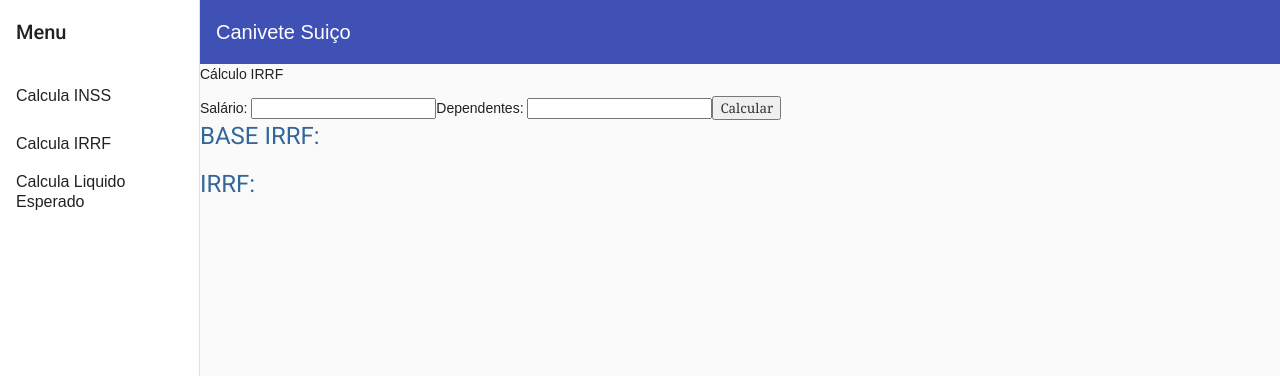
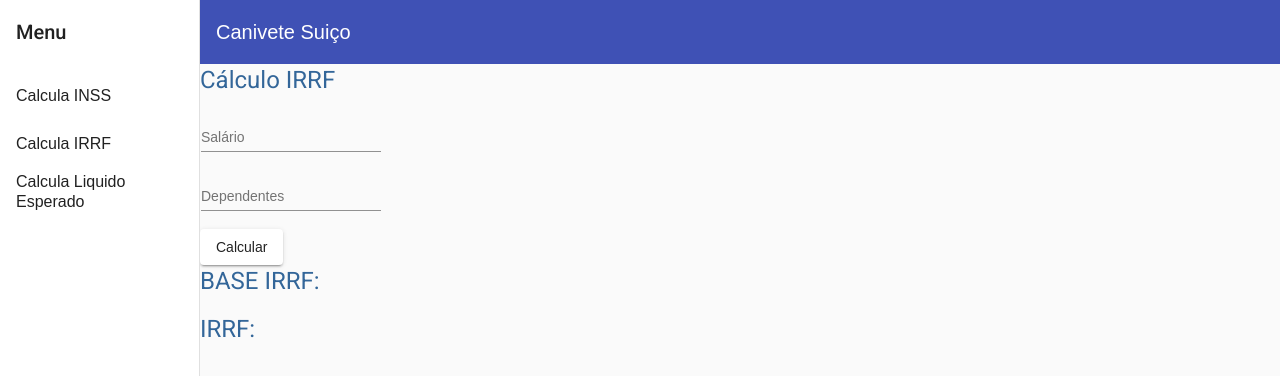
Before and after one commit to ismaelspaniol/canivete-suico, an Angular app: page /calcirrf in a window 1280 px wide. Shown: the top 376 px of the page. Built offline with nearby package versions, Linux system fonts and the light colour scheme; what angular-in-memory-web-api would draw is missing.

Commit message:
visual alterado

```diff
--- a/src/app/app.module.ts
+++ b/src/app/app.module.ts
@@ -22,6 +22,8 @@ import {MatSidenavModule} from '@angular/material/sidenav';
 import {MatListModule} from '@angular/material/list';
 import {MatButtonModule} from '@angular/material/button';
 import {MatIconModule} from '@angular/material/icon';
+import {MatInputModule} from '@angular/material/input';
+
 import { NavigationComponent } from './navigation/navigation.component';
 import { LayoutModule } from '@angular/cdk/layout';
 import { CalcInssComponent } from './calcs/calc-inss/calc-inss.component';
@@ -41,6 +43,7 @@ import { HomeComponent } from './home/home.component';
     MatListModule,
     MatButtonModule,
     MatIconModule,
+    MatInputModule,
 
     // The HttpClientInMemoryWebApiModule module intercepts HTTP requests
     // and returns simulated server responses.
--- a/src/app/calcs/calc-inss/calc-inss.component.html
+++ b/src/app/calcs/calc-inss/calc-inss.component.html
@@ -1,22 +1,19 @@
-<p>Cálculo de INSS</p>
+<h1>Cálculo de INSS</h1>
+<div>
+  <table cellspacing="0">
+    <tr>
+      <td>
+        <mat-form-field>
+          <mat-label>Salário</mat-label>
+          <input matInput #salario>
+        </mat-form-field>
+      </td>
+    </tr>
 
-<div>
-    <label>Salário:
-      <input #salario />
-    </label>
-
-    <button (click)="calc(salario.value); salario.value=''">
-      Calcular
-    </button>
-
-
-  </div>
-
-<ul>
-    <li *ngFor="let faixa of faixas">
-        <span class="badge">{{faixa.seq}}</span> {{faixa.aliquota}}
-    </li>
-  </ul>
+  </table>
+</div> <button mat-raised-button (click)="calc(salario.value); salario.value=''">
+  Calcular
+</button>
 
 <h1>BASE INSS: {{ baseInss }}</h1>
-<h1>{{ inss }}</h1>
+<h1>INSS DEVIDO: {{ inss }}</h1>
--- a/src/app/calcs/calc-irrf/calc-irrf.component.html
+++ b/src/app/calcs/calc-irrf/calc-irrf.component.html
@@ -1,19 +1,31 @@
-<p>Cálculo IRRF</p>
+<h1>
+  Cálculo IRRF
+</h1>
+
+
+
 <div>
-  <label>Salário:
-    <input #salario />
-  </label>
-
-  <label>Dependentes:
-    <input #dependentes />
-  </label>
-
-  <button (click)="calc(salario.value, dependentes.value); salario.value=''">
-    Calcular
-  </button>
-
-</div>
-
+  <table cellspacing="0">
+    <tr>
+      <td>
+        <mat-form-field>
+          <mat-label>Salário</mat-label>
+          <input matInput #salario>
+        </mat-form-field>
+      </td>
+    </tr>
+    <tr>
+      <td>
+        <mat-form-field>
+          <mat-label>Dependentes </mat-label>
+          <input matInput #dependentes>
+        </mat-form-field>
+      </td>
+    </tr>
+  </table>
+</div> <button mat-raised-button (click)="calc(salario.value, dependentes.value); salario.value=''">
+  Calcular
+</button>
 
 <h1>BASE IRRF: {{ baseIrrf }}</h1>
 <h1>IRRF: {{ irrf }}</h1>
--- a/src/app/calcs/calc-liq-esperado/calc-liq-esperado.component.html
+++ b/src/app/calcs/calc-liq-esperado/calc-liq-esperado.component.html
@@ -1,18 +1,29 @@
-<p>Cálculo de valor liquido esperado</p>
+
+<h1>  Cálculo de valor liquido esperado</h1>
 
 <div>
-    <label>Salário:
-      <input #salario />
-    </label>
+  <table cellspacing="0">
+    <tr>
+      <td>
+        <mat-form-field>
+          <mat-label>Salário</mat-label>
+          <input matInput #salario>
+        </mat-form-field>
+      </td>
+    </tr>
+    <tr>
+      <td>
+        <mat-form-field>
+          <mat-label>Dependentes </mat-label>
+          <input matInput #dependentes>
+        </mat-form-field>
+      </td>
+    </tr>
+  </table>
+</div> <button mat-raised-button (click)="calc(salario.value, dependentes.value); salario.value=''">
+  Calcular
+</button>
+<div *ngIf="salarioCarteira">
+  <h1>Valor de {{salarioCarteira}} necessário para atingir o valor líquido de {{salarioLiquido}}</h1>
 
-    <label>Dependentes:
-      <input #dependentes />
-    </label>
-
-    <button (click)="calc(salario.value, dependentes.value); salario.value=''">
-      Calcular
-    </button>
-
-
-  </div>
-  <h1>{{salarioCarteira}}</h1>
+</div>
--- a/src/app/calcs/calc-liq-esperado/calc-liq-esperado.component.scss
+++ b/src/app/calcs/calc-liq-esperado/calc-liq-esperado.component.scss
@@ -0,0 +1,4 @@
+
+  td {
+    padding-right: 10px;
+  }
--- a/src/app/calcs/calc-liq-esperado/calc-liq-esperado.component.ts
+++ b/src/app/calcs/calc-liq-esperado/calc-liq-esperado.component.ts
@@ -1,5 +1,6 @@
 import { CalcliqesperadoService } from './../../services/calc-liq-esperado/calcliqesperado.service';
 import { Component, OnInit } from '@angular/core';
+import { truncateDecimals } from 'src/app/shared/functions';
 
 @Component({
   selector: 'app-calc-liq-esperado',
@@ -9,6 +10,7 @@ import { Component, OnInit } from '@angular/core';
 export class CalcLiqEsperadoComponent implements OnInit {
   salarioCarteira : number;
   dependentes : number;
+  salarioLiquido : number;
 
   constructor(private calcLiqEsperadoService : CalcliqesperadoService) { }
 
@@ -16,7 +18,8 @@ export class CalcLiqEsperadoComponent implements OnInit {
   }
   async calc(salario: string, dependentes : String): Promise<void> {
 
-    this.salarioCarteira = await this.calcLiqEsperadoService.calc(Number(salario), Number(dependentes));
+    this.salarioCarteira = truncateDecimals( await this.calcLiqEsperadoService.calc(Number(salario), Number(dependentes)),4);
+    this.salarioLiquido = Number(salario);
 
 
   }
```
